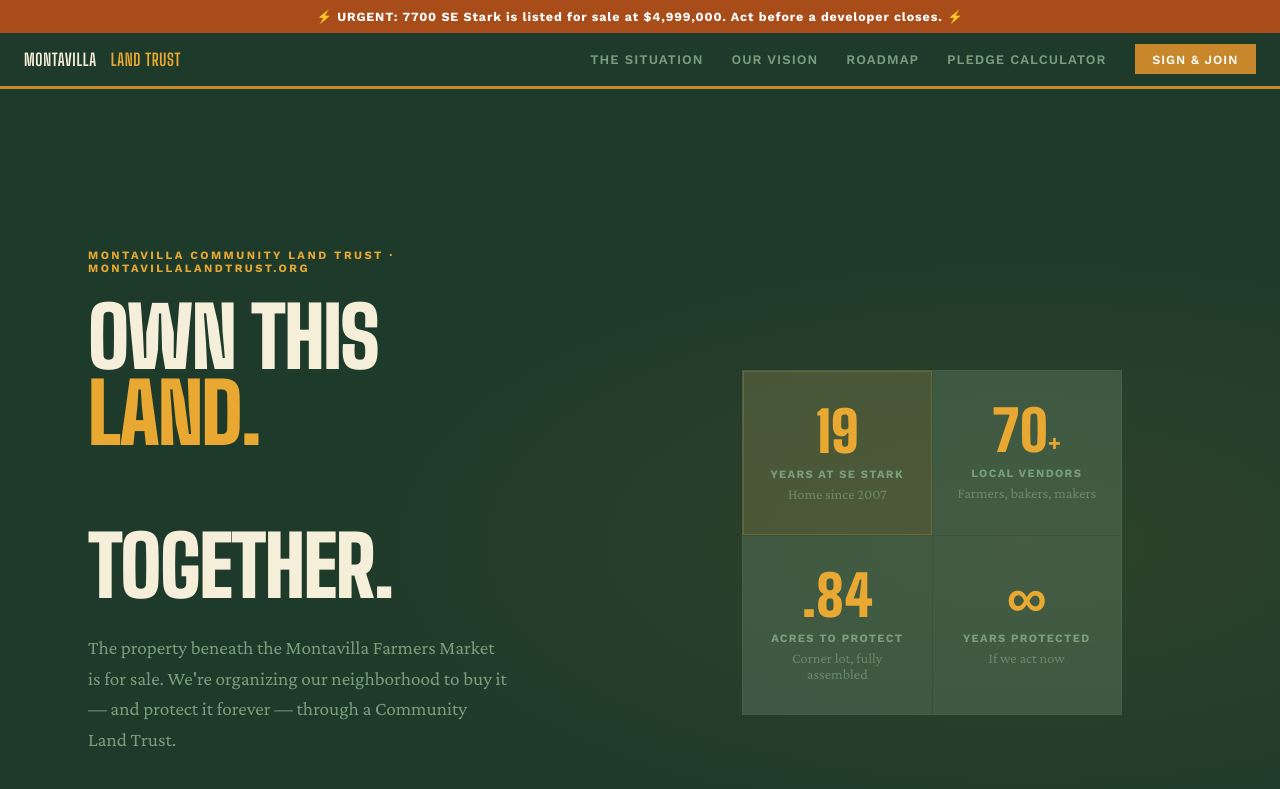
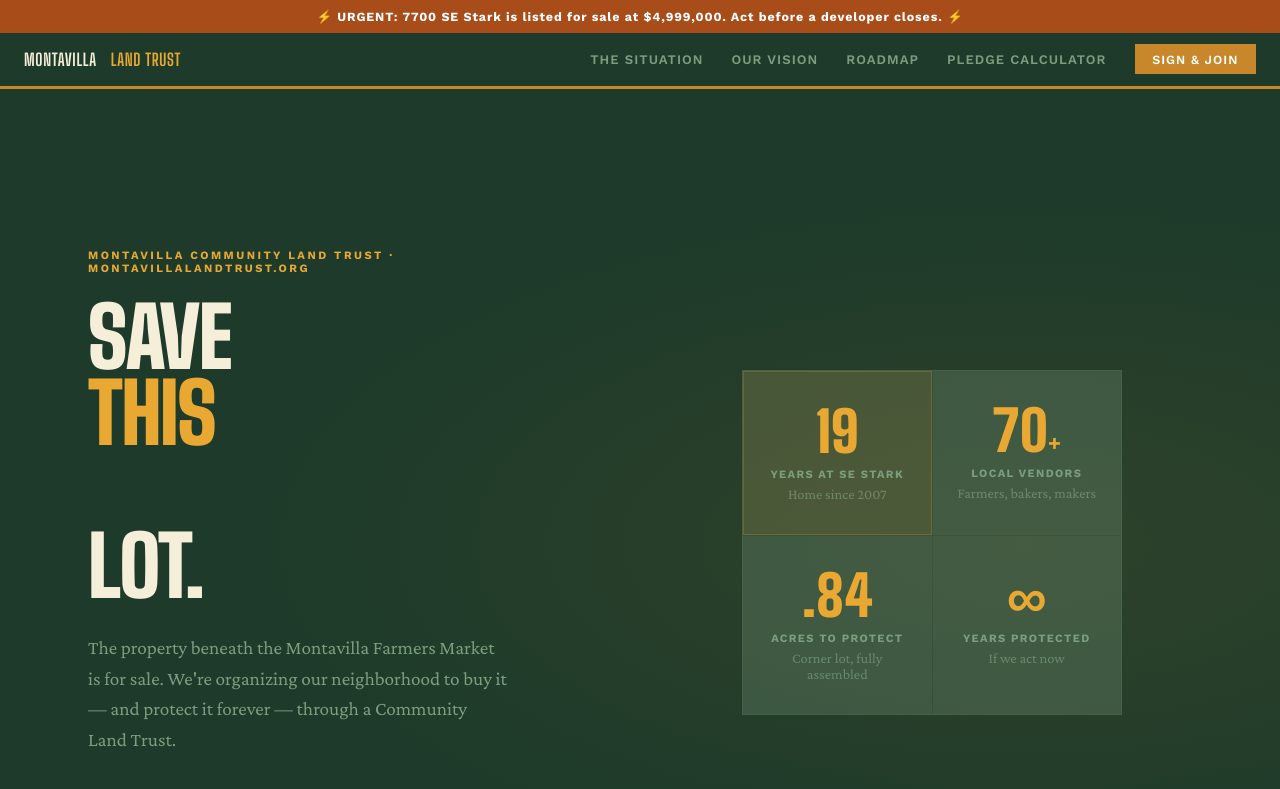
Before and after one commit to tbhogstrom/montavilla-clt, an Astro site: page / in a window 1280 px wide. Shown: the top 789 px of the page. Built offline with nearby package versions, Linux system fonts and the light colour scheme; Astro itself is replaced by a stand-in of ours; no server answers.

Commit message:
Update hero headline to SAVE THIS LOT

```diff
--- a/src/components/Hero.astro
+++ b/src/components/Hero.astro
@@ -4,9 +4,9 @@
   <div class="hero-left">
     <p class="hero-eyebrow">Montavilla Community Land Trust · montavillalandtrust.org</p>
     <h1>
-      OWN THIS<br>
-      <em>LAND.</em><br>
-      TOGETHER.
+      SAVE<br>
+      <em>THIS</em><br>
+      LOT.
     </h1>
     <p class="hero-body">
       The property beneath the Montavilla Farmers Market is for sale.
```
